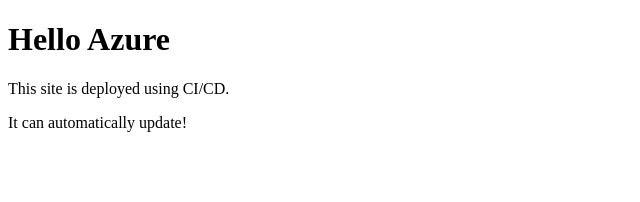
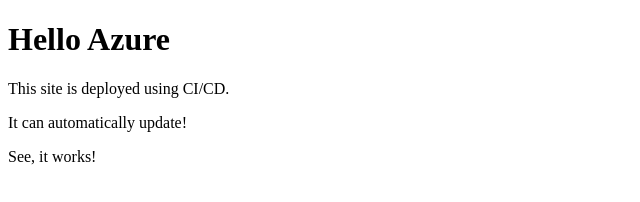
Before and after one commit to raegar/azure-static-app, a plain HTML site: page index.html in a window 1280 px wide. Shown: the full height of the page, 0-640 px from the left. Drawn offline with Linux system fonts and the light colour scheme.

Commit message:
It works

```diff
--- a/index.html
+++ b/index.html
@@ -14,6 +14,7 @@
 
   <p>This site is deployed using CI/CD.</p>
   <p>It can automatically update!</p>
+  <p>See, it works!</p>
 
 </body>
 
```
